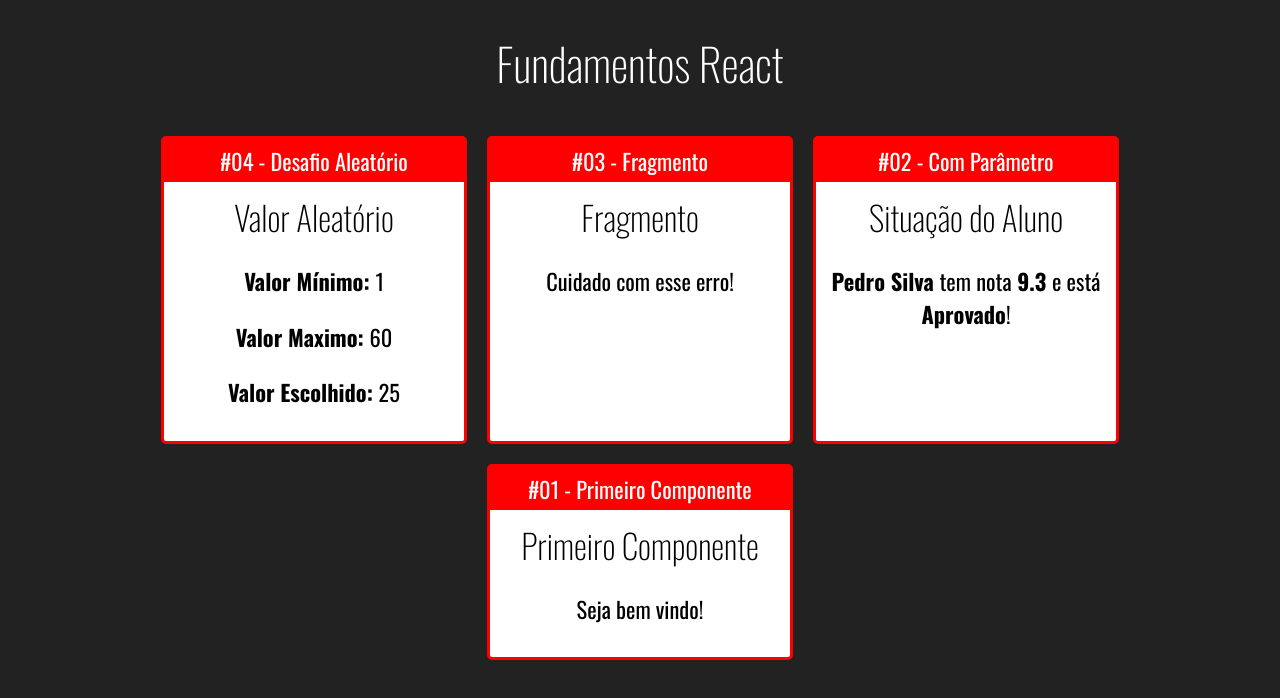
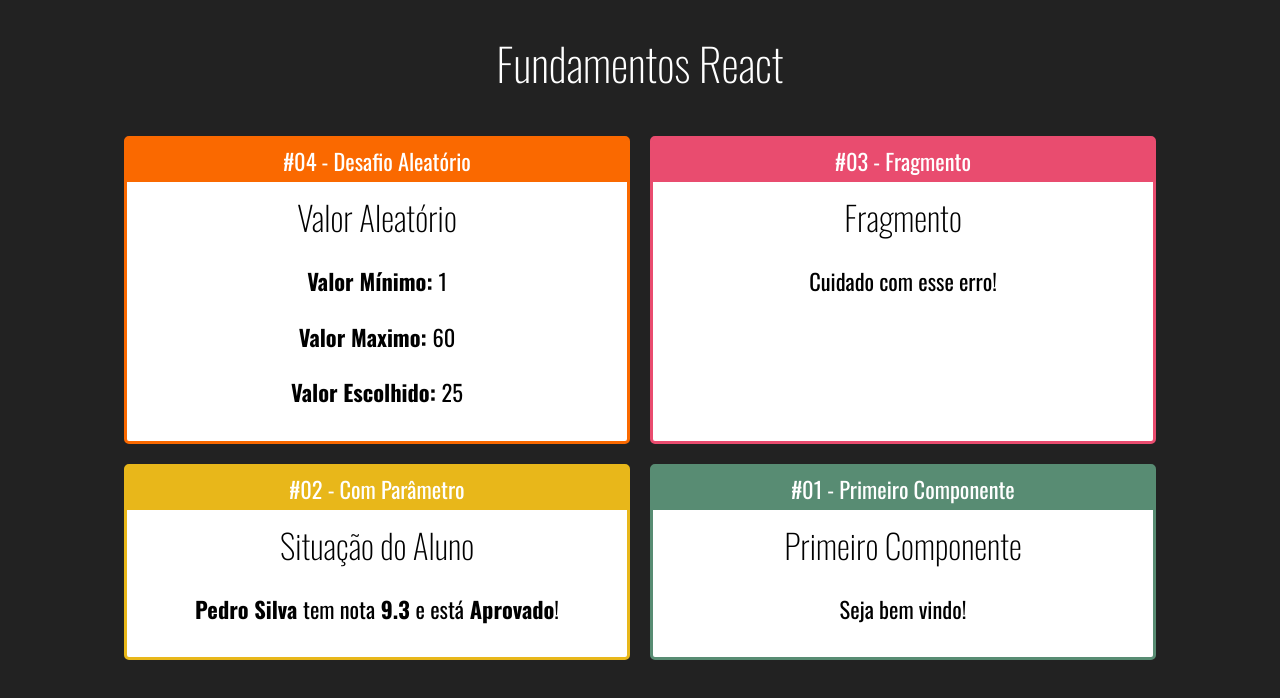
Before and after one commit to daniel-castilho/re-fundamentos, a React (Create React App) app: page / in a window 1280 px wide. Shown: the top 698 px of the page. Built offline with nearby package versions, Linux system fonts and the light colour scheme.

Commit message:
Collorize Component Cards

```diff
--- a/src/components/leiaute/Card.css
+++ b/src/components/leiaute/Card.css
@@ -1,18 +1,16 @@
 .Card {
-	background-color: red;
     border-radius: 5px;
     overflow: hidden;
-    border: 3px solid red;
+    border: 3px solid;
     margin: 10px;
 
     display: flex;
     flex-direction: column;
-    min-width: 300px;
-    max-width: 300px;
+    min-width: 500px;
+    max-width: 500px;
 }
 
 .Card .Title {
-	background-color: red;
     padding: 5px 0px;
     display: flex;
     justify-content: center;
--- a/src/components/leiaute/Card.jsx
+++ b/src/components/leiaute/Card.jsx
@@ -3,8 +3,13 @@
 import "./Card.css";
 
 export default (props) => {
+	const cardStyle = {
+		backgroundColor: props.color || '#f00',
+		borderColor: props.color || '#f00',
+	};
+
 	return (
-		<div className="Card">
+		<div className="Card" style={cardStyle}>
 			<div className="Title">{props.titulo}</div>
 			<div className="Content">{props.children}</div>
 		</div>
```
